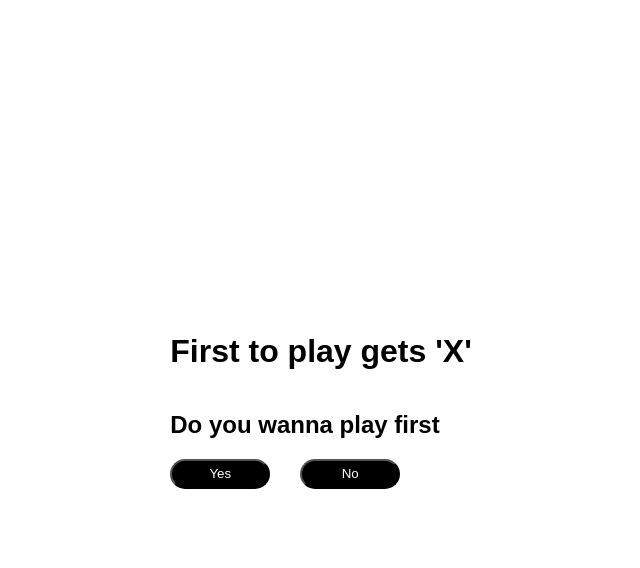
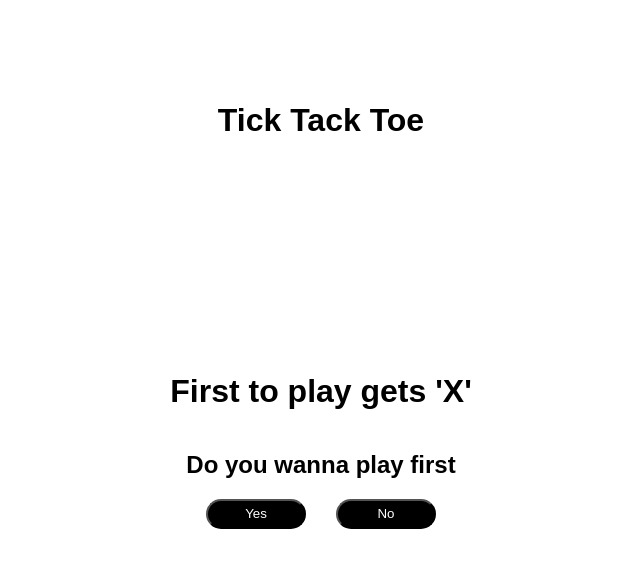
Before and after one commit to shanmukn21/ttt, a plain HTML site: page index.html in a window 1280 px wide. Shown: the whole page, without its empty margins (319-959 px from the left). Drawn offline with Linux system fonts and the light colour scheme.

Commit message:
Update index.html

```diff
--- a/index.html
+++ b/index.html
@@ -7,13 +7,18 @@
     <title>Tic-Tac-Toe</title>
     <style>
         body{
+            height: 100vh;
+            font-family: Arial, Helvetica, sans-serif;
             margin: 0;
             padding: 0;
+            display: flex;
+            flex-direction: column;
+            align-items: center;
+            justify-content: center;
         }
         #mb {
-            font-family: Arial, Helvetica, sans-serif;
             display: flex;
-            height: 100vh;
+            height: 70vh;
             align-items: center;
             justify-content: center;
         }
@@ -50,6 +55,7 @@
         .status,
         .start {
             flex-direction: column;
+            align-items: center;
         }
 
         #buttons {
@@ -82,6 +88,7 @@
 </head>
 
 <body>
+    <h1>Tick Tack Toe</h1>
     <div id="mb">
         <div class="start">
             <h1>First to play gets 'X'</h1>
@@ -144,7 +151,6 @@
             board.style.display = 'flex';
         }
         function restart() {
-            mb.style.backgroundColor='white';
             cwf=0,ch, n = 0, i, j, k, hl = [], ml = [], hlc = 0, mlc = 0, num = 1, sh, o, ai, h,
                 t = [
                     [7, 8, 9],
@@ -272,17 +278,14 @@
                     for (let k3 = j3 + 1; k3 < 5; k3++) {
                         if ((hl[i3] !== 0 && hl[j3] !== 0 && hl[k3] !== 0) && (hl[i3] + hl[j3] + hl[k3] === 15)) {
                             status.style.display = 'flex';
-                            mb.style.backgroundColor='green';
                             wld.textContent = "You Won!";
                             cwf=1;
                         } else if ((ml[i3] !== 0 && ml[j3] !== 0 && ml[k3] !== 0) && (ml[i3] + ml[j3] + ml[k3] === 15)) {
                             status.style.display = 'flex';
-                            mb.style.backgroundColor='red';
                             wld.textContent = "You Lost!";
                             cwf=1;
                         } else if (n === 9) {
                             status.style.display = 'flex';
-                            mb.style.backgroundColor='yellow';
                             wld.textContent = "Draw!";
                             cwf=1;
                         }
```
